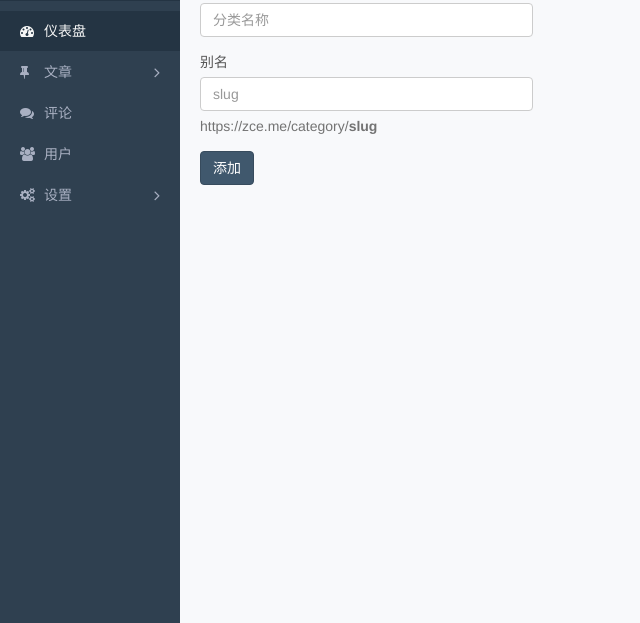
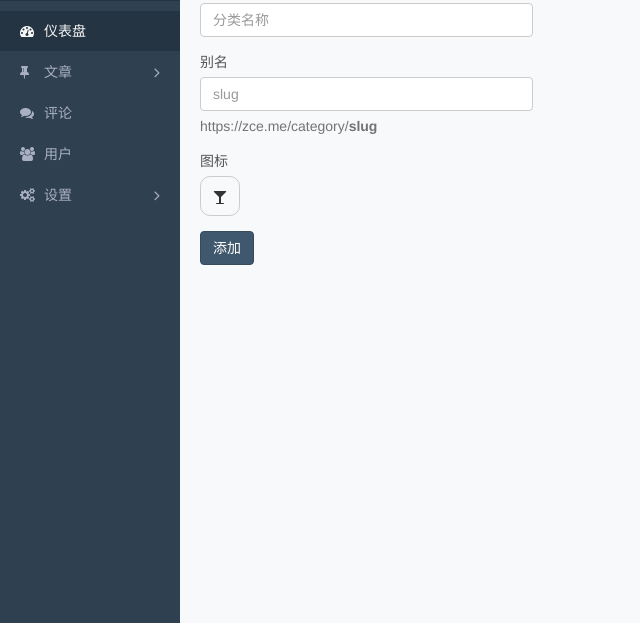
Before and after one commit to liwhhh/my-albx-nodejs, a Node server app: template views/admin/categories.ejs in a window 1280 px wide. Shown: the part 177-800 px from the top of the page, without its empty margins (0-640 px from the left). Run offline with Node 20, Linux system fonts and the light colour scheme; the template is opened without the code that fills it, so the values that code supplies are empty; some libraries are stand-ins or nearby versions.

Commit message:
分类目录添加图标结构,点击切换显示隐藏完成

```diff
--- a/assets/css/admin.css
+++ b/assets/css/admin.css
@@ -350,3 +350,34 @@ body {
   border-radius: 50%;
   box-shadow: 0 1px 5px #ccc;
 }
+
+/* 分类目录加样式 */
+.Boxfont .coentFont>.fa{
+   width: 40px;
+   height: 40px;
+   border: 1px solid #ccc;
+   border-radius: 10px;
+   line-height: 40px;
+   text-align: center;
+}
+.form-group > .Boxfont{
+  position: relative;
+}
+.right{
+  position: absolute;
+  float: left;
+  left: 70px;
+  top:0;
+  line-height: 40px;
+  padding: 0 6px;
+  border: 1px solid #ccc;
+  font-size: 20px;
+  display: none;
+}
+.right>.fa{
+  padding: 3px;
+}
+.right>.fa:hover{
+  background: #a9b0c2;
+
+}
--- a/assets/js/category.js
+++ b/assets/js/category.js
@@ -9,3 +9,8 @@
       }
     }
   });
+
+  //1.切换显示隐藏
+$('.form-group > .Boxfont').on('click', function () {
+  $('.Boxfont > .right').toggle();//切换显示隐藏
+})
--- a/views/admin/categories.ejs
+++ b/views/admin/categories.ejs
@@ -25,6 +25,23 @@
               <input id="slug" class="form-control" name="slug" type="text" placeholder="slug">
               <p class="help-block">https://zce.me/category/<strong>slug</strong></p>
             </div>
+            <div class="form-group">
+              <label for="slug">图标</label>
+              <div class="Boxfont">
+                  <div class="coentFont">
+                    <i class="fa fa-glass"></i>
+                  </div>
+                  <div class="right">
+                    <i class="fa fa-glass"></i>
+                    <i class="fa fa-gift"></i>
+                    <i class="fa fa-fire"></i>
+                    <i class="fa fa-glass"></i>
+                    <i class="fa fa-gift"></i>
+                    <i class="fa fa-fire"></i>
+                  </div>
+              </div>
+            </div>
+
             <div class="form-group">
               <button class="btn btn-primary" type="submit">添加</button>
             </div>
```
